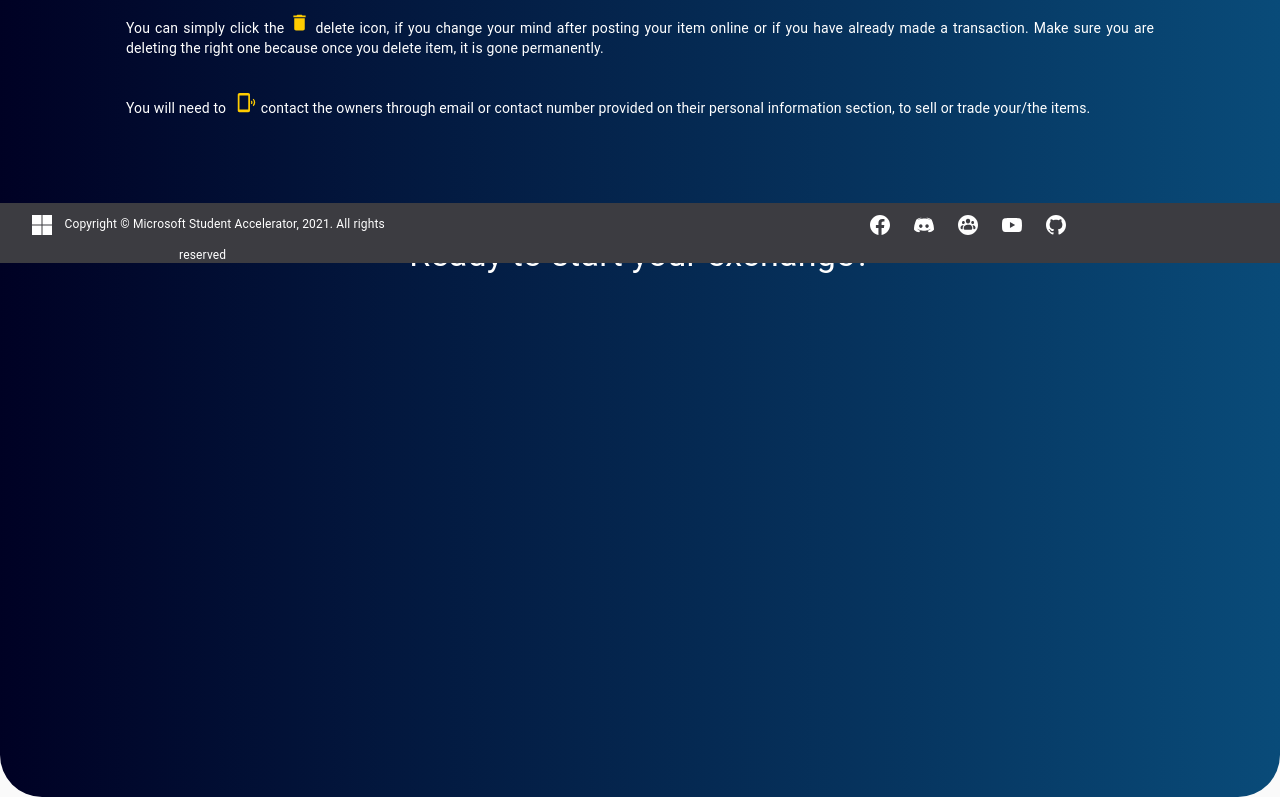
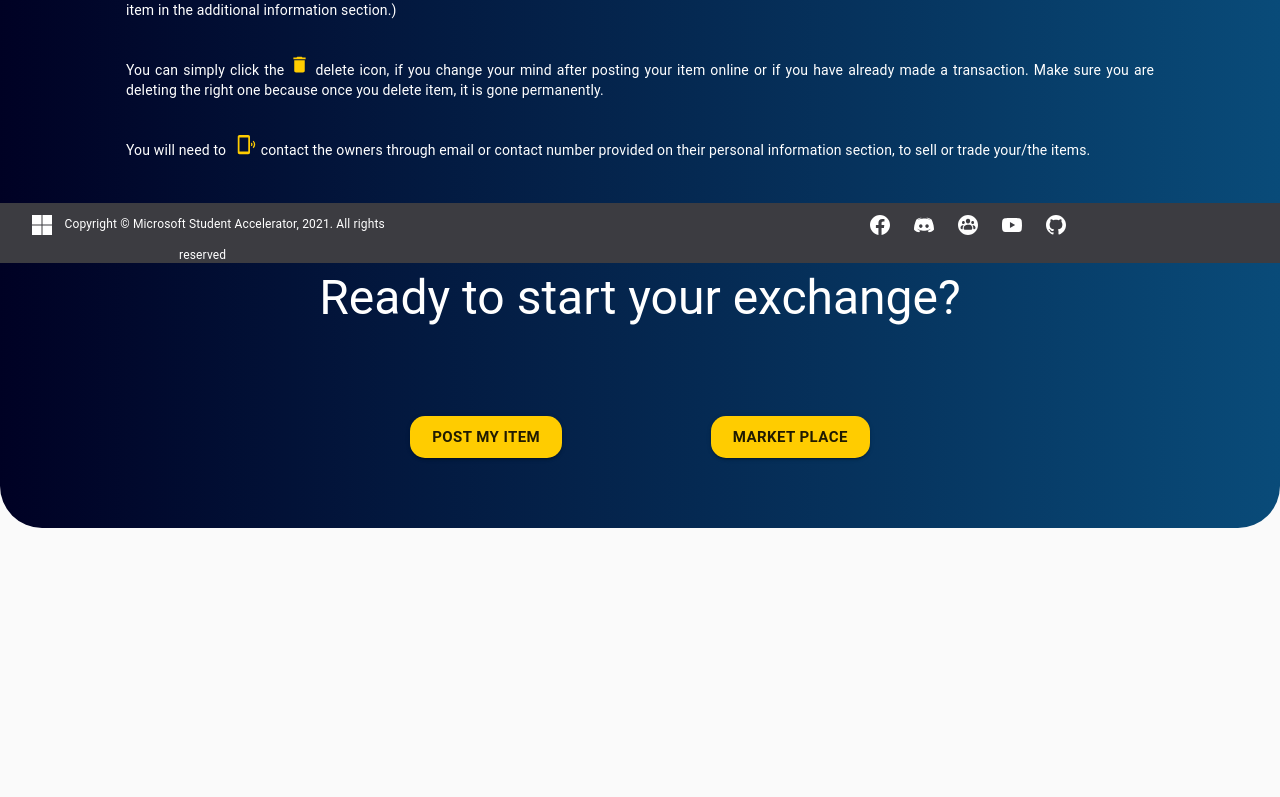
Before and after one commit to AnthonyNZFullStack/UXchange, a React (Create React App) app in the folder uxchange/: page /Operations in a window 1280 px wide. Shown: the part 537-1334 px from the top of the page. After the commit the page ends 1205 px from the top, so only its background shows below. Built offline with nearby package versions, Linux system fonts and the light colour scheme; the HTML template or start-up script is replaced by a standard one.

Commit message:
Operations/buttons

```diff
--- a/uxchange/src/Components/Drawer/Sidebar.tsx
+++ b/uxchange/src/Components/Drawer/Sidebar.tsx
@@ -9,8 +9,10 @@ import {
   makeStyles,
 } from "@material-ui/core";
 import HomeIcon from "@material-ui/icons/Home";
-import ArrowUpwardIcon from "@material-ui/icons/ArrowUpward";
-import AddBoxIcon from "@material-ui/icons/AddBox";
+import InfoIcon from '@material-ui/icons/Info';
+import ViewListIcon from '@material-ui/icons/ViewList';
+import LockIcon from '@material-ui/icons/Lock';
+import StorefrontIcon from '@material-ui/icons/Storefront';
 
 const useStyles = makeStyles({
   list: {
@@ -36,22 +38,22 @@ export const Sidebar = () => {
           <ListItemText className={classes.listText} primary="Home" />
         </ListItem>
         <ListItem button href="/Operations" component={Link}>
-          <ListItemIcon><ArrowUpwardIcon /></ListItemIcon>
+          <ListItemIcon><InfoIcon /></ListItemIcon>
           <ListItemText className={classes.listText} primary="Operations" />
         </ListItem>
         <ListItem button href="/My items" component={Link}>
-          <ListItemIcon><ArrowUpwardIcon /></ListItemIcon>
+          <ListItemIcon><ViewListIcon /></ListItemIcon>
           <ListItemText className={classes.listText} primary="My items" />
         </ListItem>
         <ListItem button href="/Market place" component={Link}>
-          <ListItemIcon><ArrowUpwardIcon /></ListItemIcon>
+          <ListItemIcon><StorefrontIcon /></ListItemIcon>
           <ListItemText className={classes.listText} primary="Market place" />
         </ListItem>
       </List>
       <Divider />
       <List>
         <ListItem button href="/login" component={Link}>
-          <ListItemIcon><AddBoxIcon /></ListItemIcon>
+          <ListItemIcon><LockIcon /></ListItemIcon>
           <ListItemText className={classes.listText} primary="Login" />
         </ListItem>
       </List>
--- a/uxchange/src/Components/Header/Header.tsx
+++ b/uxchange/src/Components/Header/Header.tsx
@@ -40,7 +40,7 @@ function Header() {
         <Toolbar>
         <IconButton className={classes.menuButton} edge="start" color="inherit" aria-label="menu"
                         onClick={toggleSideBar}>
-            <MenuIcon />
+            <MenuIcon/>
             <Drawer anchor="left" open={sideBar} onClose={toggleSideBar}>
             <Sidebar />
             </Drawer>
--- a/uxchange/src/Pages/Operations/Operations.tsx
+++ b/uxchange/src/Pages/Operations/Operations.tsx
@@ -1,5 +1,5 @@
 import React from "react";
-import { Typography } from "@material-ui/core";
+import { Typography, Button } from "@material-ui/core";
 import CssBaseline from "@material-ui/core/CssBaseline";
 import Container from "@material-ui/core/Container";
 import { Theme } from "@material-ui/core";
@@ -9,6 +9,7 @@ import StorefrontIcon from "@material-ui/icons/Storefront"
 import SwapHorizIcon from '@material-ui/icons/SwapHoriz';
 import DeleteIcon from '@material-ui/icons/Delete';
 import PhonelinkRingIcon from '@material-ui/icons/PhonelinkRing';
+import { Link } from 'react-router-dom';
 
 
 const useStyles = makeStyles((theme: Theme) =>
@@ -16,8 +17,9 @@ const useStyles = makeStyles((theme: Theme) =>
     root: {
       flexGrow: 1,
       background: 'linear-gradient(90deg, rgba(0,1,36,1) 0%, rgba(9,75,121,1) 100%, rgba(0,212,255,1) 100%)',
-      marginTop: '5em',
-      minHeight: '150vh',
+      marginTop: '6em',
+      marginBottom: '10em',
+      minHeight: '100vh',
       borderRadius: '3em',
       padding: '3em',
       color: 'white',
@@ -53,7 +55,26 @@ const useStyles = makeStyles((theme: Theme) =>
       color: '#FFCC00',
       fontSize: '1.5em',
       marginTop: '0.3em'
-    }
+    },
+    buttonBox: {
+      [theme.breakpoints.up('md')]: {
+        display: 'flex',
+        justifyContent: 'space-evenly',
+        padding: '2em 5em',
+        width: '75%'
+      },
+      [theme.breakpoints.down('sm')]: {
+        display: 'flex',
+        justifyContent: 'space-evenly',
+        padding: '2em 5em'
+      },
+      [theme.breakpoints.only('xs')]: {
+        display: 'block',
+        fontSize: '0.3rem',
+        padding: '0 0',
+        maxWidth: '100%'
+      }
+    },
   })
 );
 
@@ -65,7 +86,7 @@ function Operations() {
       <CssBaseline />
       <Container className={classes.root} maxWidth="lg" >
 
-        <Typography style={{marginTop: '1em'}} variant="h4" gutterBottom>
+        <Typography style={{ marginTop: '1em' }} variant="h3" gutterBottom>
           How it works?
         </Typography>
 
@@ -94,8 +115,8 @@ function Operations() {
 
         <Container className={classes.boxOne}>
           <Typography className={classes.paragraphTwo} variant="body2" align="center" >
-          You can simply click the <DeleteIcon className={classes.iconStyling} /> delete icon, if you change your mind after posting your item online or if you have already made a transaction.
-          Make sure you are deleting the right one because once you delete item, it is gone permanently.
+            You can simply click the <DeleteIcon className={classes.iconStyling} /> delete icon, if you change your mind after posting your item online or if you have already made a transaction.
+            Make sure you are deleting the right one because once you delete item, it is gone permanently.
           </Typography>
         </Container>
 
@@ -106,10 +127,21 @@ function Operations() {
           </Typography>
         </Container>
 
-        <Typography style={{marginTop: '3em'}} variant="h4" gutterBottom>
+        <Typography style={{ marginTop: '2em' }} variant="h3" gutterBottom>
           Ready to start your exchange?
         </Typography>
 
+        <Container className={classes.buttonBox}>
+          <Button
+            component={Link} to="/My items"
+            style={{ borderRadius: '1em', marginTop: '3em', backgroundColor: '#FFCC00', fontWeight: 'bold' }}
+            variant='contained' size='large' type="submit">
+            Post my item</Button>
+          <Button style={{ borderRadius: '1em', marginTop: '3em', backgroundColor: '#FFCC00', fontWeight: 'bold' }}
+            component={Link} to="/Market place"
+            variant='contained' size='large'>
+            Market place</Button>
+        </Container>
       </Container>
     </React.Fragment >
   );
```
Also changed, not shown: 2 other files (tests, documents, lock files or other folders).
